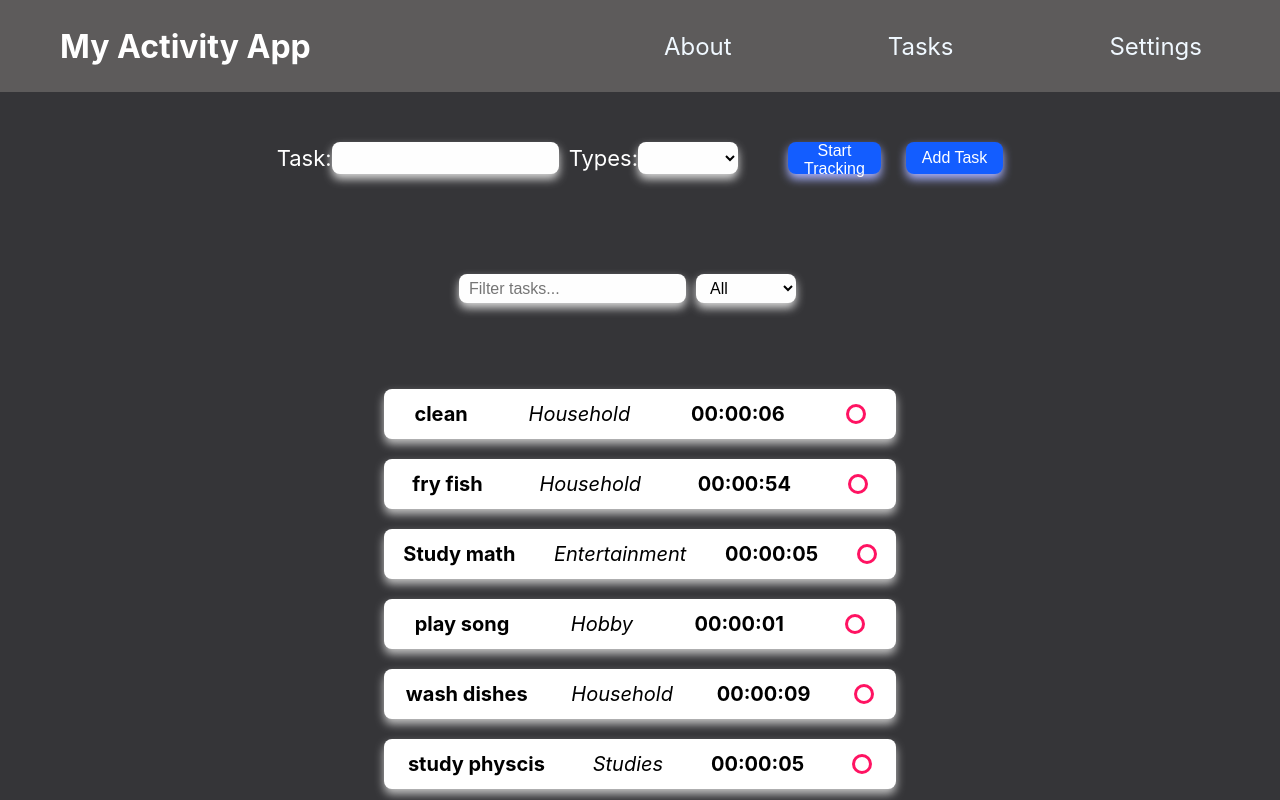
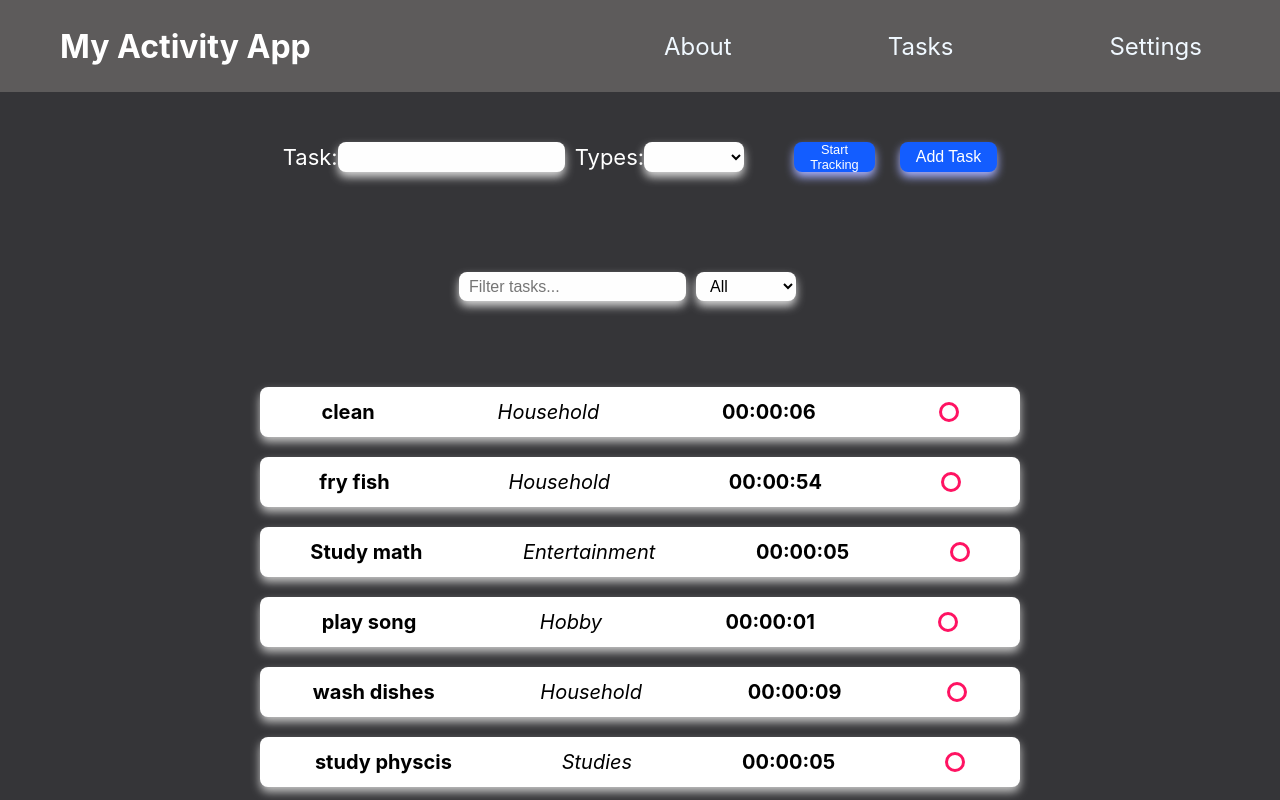
Before and after one commit to makzibs/ReactApp-Final-Project, a React (Create React App) app: page / in a window 1280 px wide. Built offline with nearby package versions, Linux system fonts and the light colour scheme; data requests are answered from the project's data file.

Commit message:
responsive for all screens

```diff
--- a/src/styles/App.css
+++ b/src/styles/App.css
@@ -1,39 +1,6 @@
-.App{
-    margin: 0;
-    padding: 0;
-    height: 100vh;
-    width: 100vw;
-    display: flex;
-    flex-direction: column;
-}
 
-.nav-container{
-    height: 100px;
-    background-color:  #5d5b5b;
-    display: flex;
-    align-items: center;
-}
-.nav-container h1{
-    width: 70vw;
-    margin-left: 60px;
-    color: white;
-    font-size: 32px;
-}
-.nav-items{
 
-    display: flex;
-    width: 100vw;
-    justify-content: space-around;
-    list-style: none;
-    font-size: 24px;
-
-}
-.nav-items li a{
-    color: aliceblue;
-    text-decoration: none;
-}
-
-@media (max-width: 500px) {
+@media (max-width: 768px) {
 
     .App{
         margin: 0;
@@ -55,7 +22,7 @@
     }
     .nav-container h1{
         width: 100vw;
-        margin-left: 60px;
+        margin-left: 20px;
         color: white;
         font-size: 18px;
     }
@@ -64,6 +31,7 @@
         display: flex;
         width: 100vw;
         justify-content: space-around;
+        padding-right: 30px;
         list-style: none;
         font-size: 16px;
 
@@ -74,3 +42,41 @@
     }
 
 }
+
+@media screen and (min-width: 768px) {
+    .App{
+        margin: 0;
+        padding: 0;
+        height: 100vh;
+        width: 100vw;
+        display: flex;
+        flex-direction: column;
+    }
+
+    .nav-container{
+        height: 100px;
+        background-color:  #5d5b5b;
+        display: flex;
+        align-items: center;
+    }
+    .nav-container h1{
+        width: 70vw;
+        margin-left: 60px;
+        color: white;
+        font-size: 32px;
+    }
+    .nav-items{
+
+        display: flex;
+        width: 100vw;
+        justify-content: space-around;
+        list-style: none;
+        font-size: 24px;
+
+    }
+    .nav-items li a{
+        color: aliceblue;
+        text-decoration: none;
+    }
+
+  }
--- a/src/styles/ListItem.css
+++ b/src/styles/ListItem.css
@@ -41,7 +41,7 @@
   }
 
 
-  @media (max-width: 500px) {
+  @media (max-width: 768px) {
     .list-item {
 
       display: flex;
@@ -50,7 +50,7 @@
       margin: 10px 0px;
 
       height: 40px;
-      width: 400px;
+      width: 360px;
       background-color: white;
       border-radius: 0.5rem;
       box-shadow: 0px 5px 10px rgb(199, 199, 199);
@@ -85,3 +85,83 @@
       cursor: pointer;
     }
   }
+
+
+  @media screen and (min-width: 768px) and (max-width: 1240px) {
+    .list-item {
+
+      display: flex;
+      justify-content: space-around;
+      align-items: center;
+      margin: 10px 0px;
+
+      height: 40px;
+      width: 560px;
+      background-color: white;
+      border-radius: 0.5rem;
+      box-shadow: 0px 5px 10px rgb(199, 199, 199);
+      font-size: 14px;
+    }
+  }
+
+  @media screen and (min-width: 768px) and (max-width: 1240px) {
+    .list-item {
+
+      display: flex;
+      justify-content: space-around;
+      align-items: center;
+      margin: 10px 0px;
+
+      height: 40px;
+      width: 560px;
+      background-color: white;
+      border-radius: 0.5rem;
+      box-shadow: 0px 5px 10px rgb(199, 199, 199);
+      font-size: 14px;
+    }
+  }
+
+  @media screen and (min-width: 1241px) {
+    .list-item {
+      display: flex;
+      justify-content: space-around;
+      align-items: center;
+      margin: 10px 0px;
+
+      height: 50px;
+      width: 760px;
+      background-color: white;
+      border-radius: 0.5rem;
+      box-shadow: 0px 5px 10px rgb(199, 199, 199);
+      font-size: 20px;
+    }
+
+    .list-item:hover {
+      box-shadow: 0px 3px 7px rgb(205, 205, 205);
+    }
+
+    .taskTitle{
+       font-weight: bold;
+    }
+    .taskTypes{
+      font-style: italic;
+      font-weight: 400;
+    }
+    .taskMinutes{
+      font-weight: bold;
+    }
+
+    .checkbox {
+      background-color: white;
+      border: 3.5px solid rgb(255, 19, 98);
+      box-shadow: none;
+      height: 20px;
+      width: 20px;
+      border-radius: 100%;
+    }
+
+    .checkbox:hover {
+      cursor: pointer;
+    }
+
+  }
--- a/src/styles/TasksList.css
+++ b/src/styles/TasksList.css
@@ -10,7 +10,7 @@
 
 
 
-@media (max-width: 500px) {
+@media (max-width: 768px) {
 
 
   .todo-list {
--- a/src/styles/about.css
+++ b/src/styles/about.css
@@ -1,53 +1,10 @@
-.about{
-    background-color: #353538;
-    height: 900px;
-    font-size: 24px;
-    color: white;
-    display: flex;
-    flex-direction: column;
-    justify-content:  flex-start;
-    align-items: center;
-
-}
-.addTaskButton {
-    height:40px ;
-    width: 100px;
-    background-color: rgb(19, 93, 255);
-    color: white;
-    border: none;
-    border-radius: 0.5rem;
-    font-size: 1rem;
-    box-shadow: 0px 5px 10px #a8b1ff;
-    padding: 0 1rem;
-  }
-
-  .addTaskButton:hover {
-    box-shadow: 0px 3px 5px #7f89e0;
-    cursor: pointer
-  }
-  .authorDetail{
-
-    display: flex;
-    flex-direction: column;
-    justify-content: center;
-    font-size: 18px;
-    align-items: center;
-    margin-top: 20px;
-    margin-left: 200px;
-    margin-right: 200px;
-  }
-
-  footer{
-    margin-top: 100px;
-    font-size: 14px;
-  }
 
 
 
 
 
 
-@media (max-width: 500px) {
+@media (max-width: 768px) {
   .about{
     background-color: #353538;
     height: 900px;
@@ -96,3 +53,50 @@
   }
 
 }
+
+@media screen and (min-width: 768px) {
+  .about{
+    background-color: #353538;
+    height: 900px;
+    font-size: 24px;
+    color: white;
+    display: flex;
+    flex-direction: column;
+    justify-content:  flex-start;
+    align-items: center;
+
+}
+.addTaskButton {
+    height:40px ;
+    width: 100px;
+    background-color: rgb(19, 93, 255);
+    color: white;
+    border: none;
+    border-radius: 0.5rem;
+    font-size: 1rem;
+    box-shadow: 0px 5px 10px #a8b1ff;
+    padding: 0 1rem;
+  }
+
+  .addTaskButton:hover {
+    box-shadow: 0px 3px 5px #7f89e0;
+    cursor: pointer
+  }
+  .authorDetail{
+
+    display: flex;
+    flex-direction: column;
+    justify-content: center;
+    font-size: 18px;
+    align-items: center;
+    margin-top: 20px;
+    margin-left: 200px;
+    margin-right: 200px;
+  }
+
+  footer{
+    margin-top: 100px;
+    font-size: 14px;
+  }
+
+}
--- a/src/styles/form.css
+++ b/src/styles/form.css
@@ -80,7 +80,10 @@
     margin-left: 25px;
   }
 
-  @media (max-width: 500px) {
+
+
+
+  @media (max-width: 768px) {
 
     .form {
       margin-top: 40px;
@@ -168,3 +171,108 @@
 
 
   }
+
+
+
+
+  @media screen and (min-width: 768px) and (max-width: 1420px) {
+
+
+    .form {
+
+      display: flex;
+      justify-content: center;
+      align-items: center;
+      height: 2rem;
+      width: 50%;
+      font-size: 22px;
+      font-weight: 400;
+      font-style: normal;
+      color: white;
+      margin-bottom: 100px;
+
+    }
+
+
+
+    .textfield {
+      background-color: #fefefe;
+      border: none;
+      border-radius: 0.5rem;
+      height: 100%;
+      margin-right: 10px;
+      padding: 5px 10px;
+      font-size: 1rem;
+      box-shadow: 0px 5px 10px rgb(218, 218, 218);
+      box-sizing: border-box;
+    }
+
+    .textfield:focus {
+      outline: none !important;
+      box-shadow: 0px 3px 5px rgb(218, 218, 218);
+    }
+    .option_textfield{
+      background-color: #fefefe;
+      border: none;
+      border-radius: 0.5rem;
+      height: 100%;
+      margin-right: 25px;
+      padding: 5px 10px;
+      font-size: 1rem;
+      box-shadow: 0px 5px 10px rgb(218, 218, 218);
+      box-sizing: border-box;
+      width: 100px;
+
+    }
+
+    .submit-btn {
+      height: 100%;
+      background-color: rgb(19, 93, 255);
+      color: white;
+      border: none;
+      border-radius: 0.5rem;
+      font-size: 1rem;
+      box-shadow: 0px 5px 10px #a8b1ff;
+      padding: 0 1rem;
+      margin-left: 25px;
+    }
+
+    .submit-btn:hover {
+      box-shadow: 0px 3px 5px #7f89e0;
+    }
+
+    .stopWatch{
+
+      height: fit-content;
+      display: flex;
+      align-items: center;
+    }
+
+    .stopWatchButton{
+      height: 100%;
+      background-color: rgb(19, 93, 255);
+      color: white;
+      border: none;
+      border-radius: 0.5rem;
+      font-size: 0.8rem;
+      box-shadow: 0px 5px 10px #a8b1ff;
+      padding: 0 1rem;
+      margin-left: 25px;
+    }
+
+
+  }
+
+  @media screen and (min-width: 768px) and (max-width: 1240px) {
+    .stopWatchButton{
+      height: 100%;
+      background-color: rgb(19, 93, 255);
+      color: white;
+      border: none;
+      border-radius: 0.5rem;
+      font-size: 0.8rem;
+      box-shadow: 0px 5px 10px #a8b1ff;
+      padding: 0 0.95rem;
+      margin-left: 25px;
+    }
+  }
--- a/src/styles/tasks.css
+++ b/src/styles/tasks.css
@@ -42,7 +42,7 @@
   width: 100px;
 }
 
-@media (max-width: 500px) {
+@media (max-width: 768px) {
 
   .tasks{
     background-color: #353538;
```
Also changed, not shown: src/styles/setting.css (line endings or trailing spaces).
